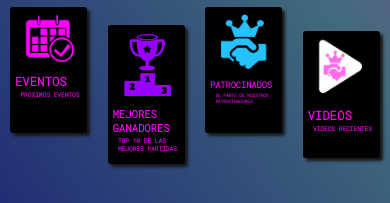
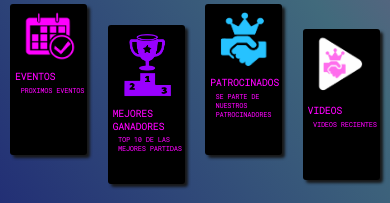
Before and after one commit to J1SUS/XD, a React (Create React App) app: page / in a window 390 px wide. Shown: the part 659-862 px from the top of the page. Built offline with nearby package versions, Linux system fonts and the light colour scheme.

Commit message:
few fixes

```diff
--- a/src/tarjetas/Tarjetas.css
+++ b/src/tarjetas/Tarjetas.css
@@ -1,4 +1,4 @@
-.Tarjetas *{
+.Tarjetas * {
   margin: 0;
 }
 
@@ -17,12 +17,12 @@
   color: rgb(255, 0, 255);
   border-radius: 3px;
   box-shadow: 3px 3px 3px rgb(24, 24, 24);
-    font-family: 'Roboto Mono', monospace;
+  font-family: "Roboto Mono", monospace;
 }
 
-.tarjeta h2,.tarjeta h3 {
+.tarjeta h2,
+.tarjeta h3 {
   margin-left: calc(13 * 100vw / var(--ideal-viewport-width));
-
 }
 .tarjeta h2 {
   margin-bottom: calc(10 * 100vw / var(--ideal-viewport-width));
@@ -39,7 +39,7 @@
   right: calc(-30 * 100vw / var(--ideal-viewport-width));
 }
 
-.tarjeta-1 h2{
+.tarjeta-1 h2 {
   font-size: calc(43 * 100vw / var(--ideal-viewport-width));
 }
 
@@ -55,7 +55,23 @@
   height: calc(550 * 100vw / var(--ideal-viewport-width));
 }
 
-.tarjeta-1, .tarjeta-3 {
+.tarjeta-1,
+.tarjeta-3 {
   position: relative;
   bottom: calc(-100 * 100vw / var(--ideal-viewport-width));
 }
+
+@media (max-width: 480px) {
+  .tarjeta h3 {
+    font-size: calc(27 * 100vw / var(--ideal-viewport-width));
+  }
+  .tarjeta h2 {
+    font-size: calc(39 * 100vw / var(--ideal-viewport-width));
+  }
+  .tarjeta {
+    height: calc(600 * 100vw / var(--ideal-viewport-width));
+  }
+  .tarjeta-1 {
+    height: calc(630 * 100vw / var(--ideal-viewport-width));
+  }
+}
```
Also changed, not shown: .codesandbox/workspace.json (added). Lines whose indentation alone changed are shown as unchanged.
